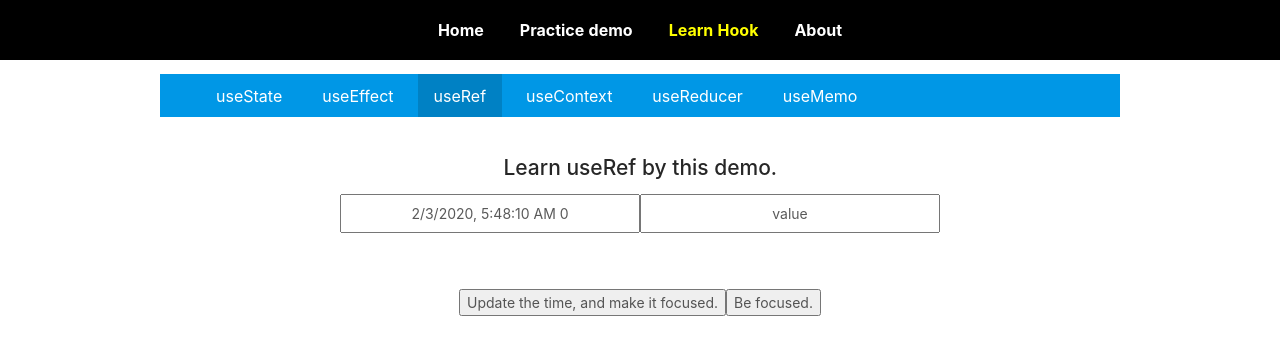
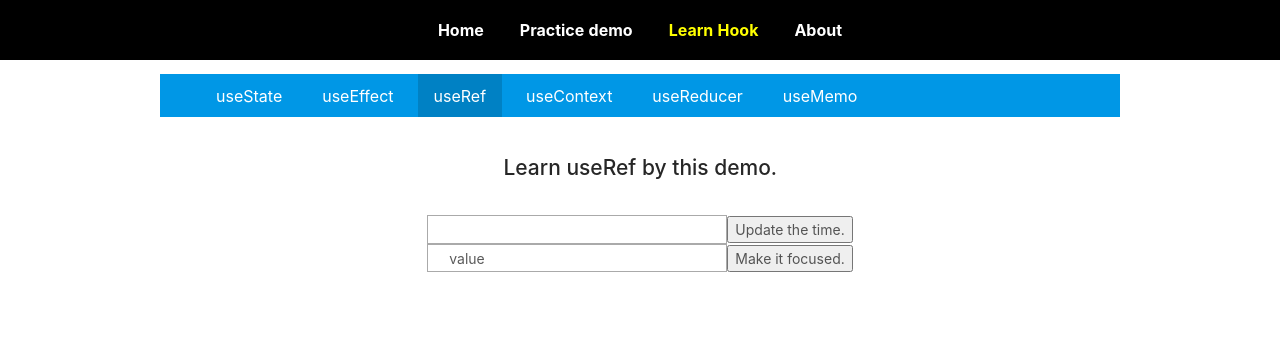
Before and after one commit to lixingyangok/react-with-ts, a React (Create React App) app: page /hook/useRef in a window 1280 px wide. Shown: the top 354 px of the page. Built offline with nearby package versions, Linux system fonts and the light colour scheme.

Commit message:
李：学习useRef

```diff
--- a/src/pages/hook/children/useRef/useRef.tsx
+++ b/src/pages/hook/children/useRef/useRef.tsx
@@ -1,48 +1,41 @@
 import React from 'react';
-import styled from 'styled-components';
+
+const inputStyle = {
+    display: 'inline-block',
+    width: '300px',
+    padding: '0.2em 1.5em',
+    margin: '0 auto',
+    border: 'solid 1px #aaa',
+}
 
 export default function(){
     const [time, setTime] = React.useState(new Date());
     const [text, setText] = React.useState('value');
-    const Time = `
-        ${time.toLocaleString()} ${time.getMilliseconds()}
-    `.trim();
-    const Input = styled.input`
-        width: 300px;
-        padding: 0.5em 1.5em;
-        text-align: center;
-        &:focus{
-            outline: solid 1px blue;
-        }
-    `;
     const myRef:any = React.useRef(null);
-    const myIpt:any = React.useRef(null);
     const myIpt02:any = React.useRef(null);
-    // React.useEffect(
-    //     ()=>{
-    //         myIpt02.current.value = text;
-    //         console.log('组件变化');
-    //     },
-    //     [time]
-    // );
     const UpdateTime = function(){
         setTime(new Date());
         myRef.current.innerText = Time;
     }
     const beFocused = function(){
-        myIpt.current.focus();
+        myIpt02.current.focus();
     }
+    const Time = `${time.toLocaleString()} - ${time.getMilliseconds()}`;
+    console.log('重新渲染了');
     return <div>
         <h2>Learn useRef by this demo.</h2>
-        <Input ref={myIpt} value={Time} readOnly />
-        <Input ref={myIpt02} value={text} onChange={(ev:any)=>setText(ev.target.value)} />
-        <p ref={myRef}>&nbsp;&nbsp;</p>
         <br/>
-        <button onClick={()=>UpdateTime()} >
-            Update the time, and make it focused.
-        </button>
-        <button onClick={()=>beFocused()} >
-            Be focused.
-        </button>
+        <div>
+            <p ref={myRef} style={inputStyle}>&nbsp;&nbsp;</p>
+            <button onClick={()=>UpdateTime()} >
+                Update the time.
+            </button>
+        </div>
+        <div>
+            <input style={inputStyle} ref={myIpt02} value={text} onChange={(ev:any)=>setText(ev.target.value)} />
+            <button onClick={()=>beFocused()} >
+                Make it focused.
+            </button>
+        </div>
     </div>;
 };
```
